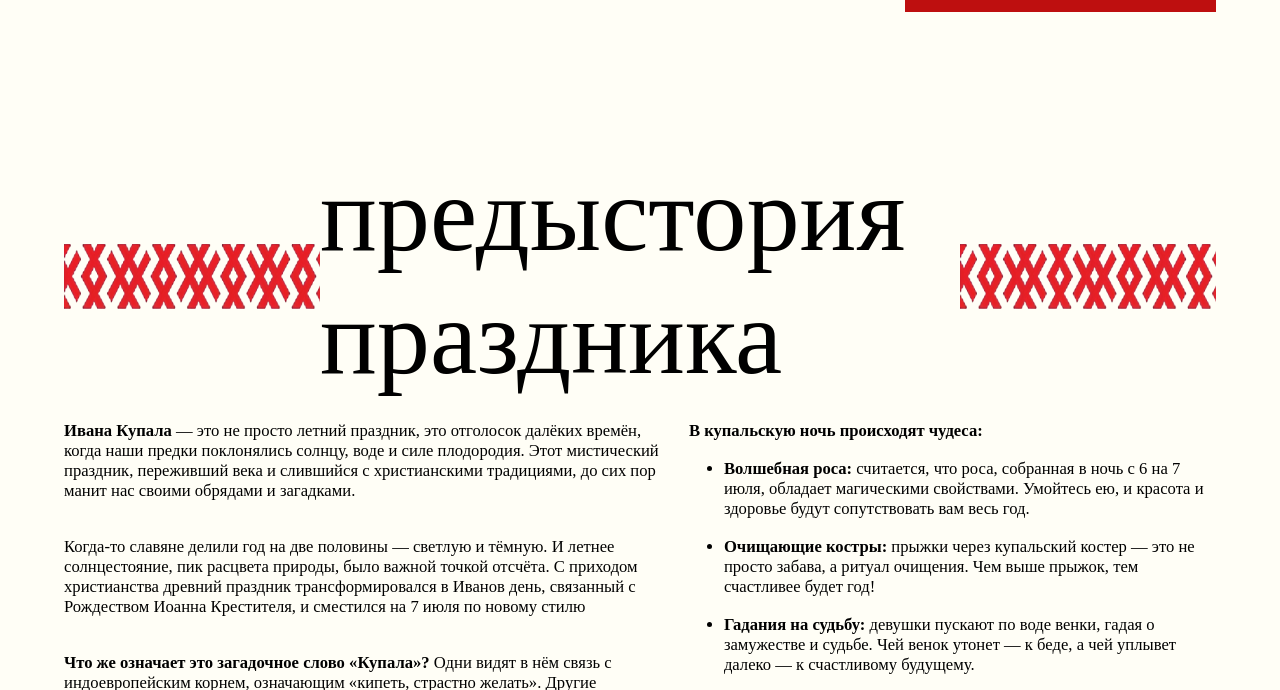
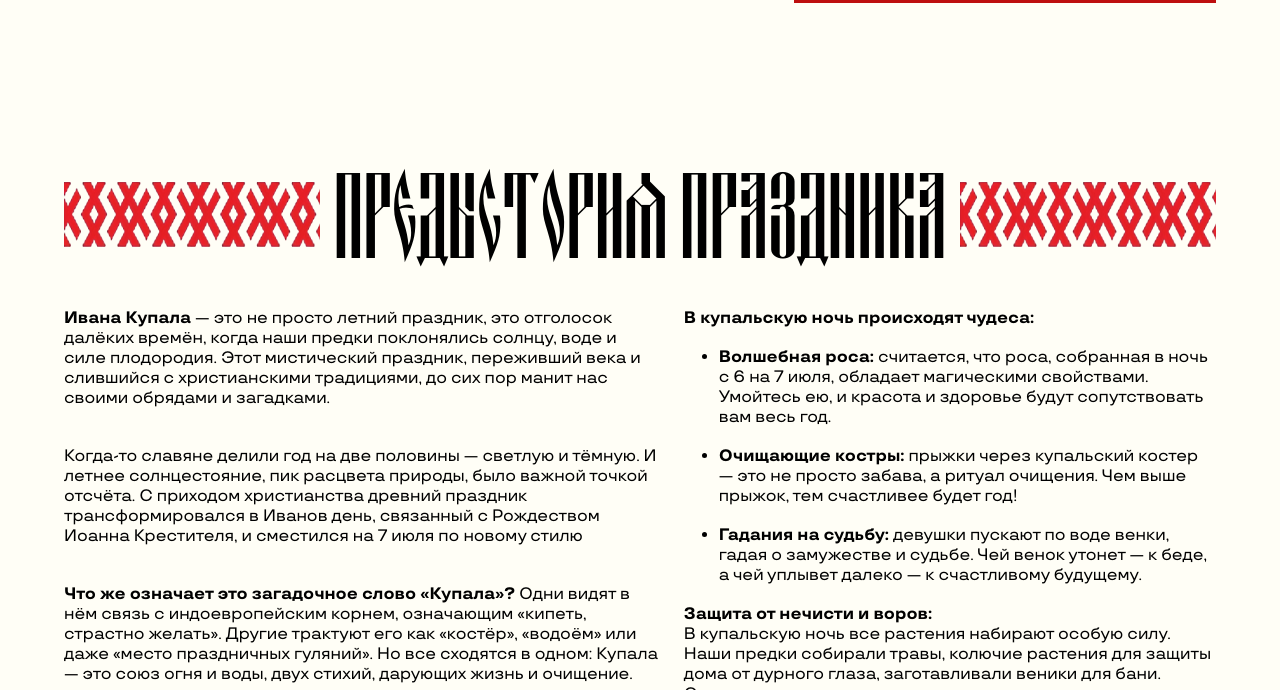
Before and after one commit to Egor-grig/Egor-grig.github.io, a plain HTML site: page Ivan_Kupala/ivan_kupala.html in a window 1280 px wide. Shown: the part 754-1444 px from the top of the page. Drawn offline with Linux system fonts and the light colour scheme.

Commit message:
add fonts

```diff
--- a/Ivan_Kupala/ivan_kupala.css
+++ b/Ivan_Kupala/ivan_kupala.css
@@ -1,3 +1,32 @@
+@font-face {
+    font-family: 'SPSL RussiaChurch';
+    src: url("../fonts/spslrussiachurch.otf") format("truetype");
+}
+
+@font-face {
+    font-family: 'TT Travels';
+    src: url("../fonts/TT_Travels-Regular.otf") format("opentype");
+    font-weight: 400;
+}
+
+@font-face {
+    font-family: 'TT Travels';
+    src: url("../fonts/TT_Travels-Medium.otf") format("opentype");
+    font-weight: 500;
+}
+
+@font-face {
+    font-family: 'TT Travels';
+    src: url("../fonts/TT_Travels-DemiBold.otf") format("opentype");
+    font-weight: 600;
+}
+
+@font-face {
+    font-family: 'TT Travels';
+    src: url("../fonts/TT_Travels-Bold.otf") format("opentype");
+    font-weight: 700;
+}
+
 *{
     margin: 0;
     padding: 0;
@@ -412,7 +441,7 @@ footer{
     }
 
     .link-container-adapt p{
-        font-family: SPSL RussiaChurch;
+        font-family: 'SPSL RussiaChurch';
         font-size: 126px;
         line-height: 84%;
         text-align: right;
@@ -436,7 +465,7 @@ footer{
         width: 91vw;
     }
     .card-text{
-        font-family: TT Travels;
+        font-family: 'TT Travels';
         font-weight: 600;
         font-size: 16px;
         margin: 0;
@@ -460,14 +489,14 @@ footer{
     }
 
     .holiday-text{
-        font-family: SPSL RussiaChurch;
+        font-family: 'SPSL RussiaChurch';
         font-weight: 400;
         font-size: 96px;
         line-height: 100%;
     }
 
     .left-text{
-        font-family: TT Travels;
+        font-family: 'TT Travels';
         font-size: 16px;
         line-height: 129%;
         letter-spacing: 0%;
@@ -499,7 +528,7 @@ footer{
     }
 
     .my-trip-adapt p{
-        font-family: SPSL RussiaChurch;
+        font-family: 'SPSL RussiaChurch';
         font-weight: 400;
         font-size: 24vw;
         line-height: 100%;
@@ -604,7 +633,7 @@ footer{
     }
 
     .section-third-text{
-        font-family: TT Travels;
+        font-family: 'TT Travels';
         font-size: 16px;
         line-height: 100%;
         letter-spacing: 0%;
@@ -640,7 +669,7 @@ footer{
     }
 
     .section-fourth-text{
-        font-family: TT Travels;
+        font-family: 'TT Travels';
         font-size: 16px;
         line-height: 100%;
         letter-spacing: 0%;
--- a/Kaluga/kaluga.css
+++ b/Kaluga/kaluga.css
@@ -1,3 +1,32 @@
+@font-face {
+    font-family: 'SPSL RussiaChurch';
+    src: url("../fonts/spslrussiachurch.otf") format("truetype");
+}
+
+@font-face {
+    font-family: 'TT Travels';
+    src: url("../fonts/TT_Travels-Regular.otf") format("opentype");
+    font-weight: 400;
+}
+
+@font-face {
+    font-family: 'TT Travels';
+    src: url("../fonts/TT_Travels-Medium.otf") format("opentype");
+    font-weight: 500;
+}
+
+@font-face {
+    font-family: 'TT Travels';
+    src: url("../fonts/TT_Travels-DemiBold.otf") format("opentype");
+    font-weight: 600;
+}
+
+@font-face {
+    font-family: 'TT Travels';
+    src: url("../fonts/TT_Travels-Bold.otf") format("opentype");
+    font-weight: 700;
+}
+
 *{
     margin: 0;
     padding: 0;
@@ -353,7 +382,7 @@ footer{
     }
 
     .link-container-adapt p{
-        font-family: SPSL RussiaChurch;
+        font-family: 'SPSL RussiaChurch';
         font-size: 126px;
         line-height: 84%;
     }
@@ -376,7 +405,7 @@ footer{
         width: 91vw;
     }
     .card-text{
-        font-family: TT Travels;
+        font-family: 'TT Travels';
         font-weight: 600;
         font-size: 16px;
         margin: 0;
@@ -396,7 +425,7 @@ footer{
         margin-bottom: 24px;
     }
     .holiday-container-adapt p{
-        font-family: SPSL RussiaChurch;
+        font-family: 'SPSL RussiaChurch';
         font-size: 24vw;
         line-height: 100%;
     }
@@ -430,7 +459,7 @@ footer{
     }
 
     .img-text{
-        font-family: TT Travels;
+        font-family: 'TT Travels';
         font-weight: 700;
         font-size: 24px;
         line-height: 100%;
@@ -439,7 +468,7 @@ footer{
     }
 
     .under-text{
-        font-family: TT Travels;
+        font-family: 'TT Travels';
         font-weight: 600;
         font-size: 16px;
         line-height: 100%;
--- a/Suzdal/suzdal.css
+++ b/Suzdal/suzdal.css
@@ -1,3 +1,32 @@
+@font-face {
+    font-family: 'SPSL RussiaChurch';
+    src: url("../fonts/spslrussiachurch.otf") format("truetype");
+}
+
+@font-face {
+    font-family: 'TT Travels';
+    src: url("../fonts/TT_Travels-Regular.otf") format("opentype");
+    font-weight: 400;
+}
+
+@font-face {
+    font-family: 'TT Travels';
+    src: url("../fonts/TT_Travels-Medium.otf") format("opentype");
+    font-weight: 500;
+}
+
+@font-face {
+    font-family: 'TT Travels';
+    src: url("../fonts/TT_Travels-DemiBold.otf") format("opentype");
+    font-weight: 600;
+}
+
+@font-face {
+    font-family: 'TT Travels';
+    src: url("../fonts/TT_Travels-Bold.otf") format("opentype");
+    font-weight: 700;
+}
+
 *{
     margin: 0;
     padding: 0;
@@ -370,7 +399,7 @@ footer{
     }
 
     .link-container-adapt p{
-        font-family: SPSL RussiaChurch;
+        font-family: 'SPSL RussiaChurch';
         font-size: 126px;
         line-height: 84%;
     }
@@ -393,7 +422,7 @@ footer{
         width: 91vw;
     }
     .card-text{
-        font-family: TT Travels;
+        font-family: 'TT Travels';
         font-weight: 600;
         font-size: 16px;
         margin: 0;
@@ -413,7 +442,7 @@ footer{
         margin-bottom: 24px;
     }
     .holiday-container-adapt p{
-        font-family: SPSL RussiaChurch;
+        font-family: 'SPSL RussiaChurch';
         font-size: 24vw;
         line-height: 100%;
     }
@@ -447,7 +476,7 @@ footer{
     }
 
     .img-text{
-        font-family: TT Travels;
+        font-family: 'TT Travels';
         font-weight: 700;
         font-size: 24px;
         line-height: 100%;
@@ -456,7 +485,7 @@ footer{
     }
 
     .under-text{
-        font-family: TT Travels;
+        font-family: 'TT Travels';
         font-weight: 600;
         font-size: 16px;
         line-height: 100%;
--- a/Svyatki/svyatki.css
+++ b/Svyatki/svyatki.css
@@ -1,3 +1,32 @@
+@font-face {
+    font-family: 'SPSL RussiaChurch';
+    src: url("../fonts/spslrussiachurch.otf") format("truetype");
+}
+
+@font-face {
+    font-family: 'TT Travels';
+    src: url("../fonts/TT_Travels-Regular.otf") format("opentype");
+    font-weight: 400;
+}
+
+@font-face {
+    font-family: 'TT Travels';
+    src: url("../fonts/TT_Travels-Medium.otf") format("opentype");
+    font-weight: 500;
+}
+
+@font-face {
+    font-family: 'TT Travels';
+    src: url("../fonts/TT_Travels-DemiBold.otf") format("opentype");
+    font-weight: 600;
+}
+
+@font-face {
+    font-family: 'TT Travels';
+    src: url("../fonts/TT_Travels-Bold.otf") format("opentype");
+    font-weight: 700;
+}
+
 *{
     margin: 0;
     padding: 0;
@@ -399,7 +428,7 @@ footer{
     }
 
     .link-container-adapt p{
-        font-family: SPSL RussiaChurch;
+        font-family: 'SPSL RussiaChurch';
         font-size: 126px;
         line-height: 84%;
         text-align: right;
@@ -423,7 +452,7 @@ footer{
         width: 91vw;
     }
     .card-text{
-        font-family: TT Travels;
+        font-family: 'TT Travels';
         font-weight: 600;
         font-size: 16px;
         margin: 0;
@@ -447,14 +476,14 @@ footer{
     }
 
     .holiday-text{
-        font-family: SPSL RussiaChurch;
+        font-family: 'SPSL RussiaChurch';
         font-weight: 400;
         font-size: 96px;
         line-height: 100%;
     }
 
     .left-text{
-        font-family: TT Travels;
+        font-family: 'TT Travels';
         font-size: 16px;
         line-height: 129%;
         letter-spacing: 0%;
@@ -486,7 +515,7 @@ footer{
     }
 
     .my-trip-adapt p{
-        font-family: SPSL RussiaChurch;
+        font-family: 'SPSL RussiaChurch';
         font-weight: 400;
         font-size: 24vw;
         line-height: 100%;
@@ -604,7 +633,7 @@ footer{
     }
 
     .section-third-text{
-        font-family: TT Travels;
+        font-family: 'TT Travels';
         font-size: 16px;
         line-height: 100%;
         letter-spacing: 0%;
@@ -639,7 +668,7 @@ footer{
     }
 
     .section-fourth-text{
-        font-family: TT Travels;
+        font-family: 'TT Travels';
         font-size: 16px;
         line-height: 100%;
         letter-spacing: 0%;
--- a/error.css
+++ b/error.css
@@ -1,3 +1,32 @@
+@font-face {
+    font-family: 'SPSL RussiaChurch';
+    src: url("../fonts/spslrussiachurch.otf") format("truetype");
+}
+
+@font-face {
+    font-family: 'TT Travels';
+    src: url("../fonts/TT_Travels-Regular.otf") format("opentype");
+    font-weight: 400;
+}
+
+@font-face {
+    font-family: 'TT Travels';
+    src: url("../fonts/TT_Travels-Medium.otf") format("opentype");
+    font-weight: 500;
+}
+
+@font-face {
+    font-family: 'TT Travels';
+    src: url("../fonts/TT_Travels-DemiBold.otf") format("opentype");
+    font-weight: 600;
+}
+
+@font-face {
+    font-family: 'TT Travels';
+    src: url("../fonts/TT_Travels-Bold.otf") format("opentype");
+    font-weight: 700;
+}
+
 *{
     margin: 0;
     padding: 0;
--- a/maslenitsa/maslenitsa.css
+++ b/maslenitsa/maslenitsa.css
@@ -1,3 +1,32 @@
+@font-face {
+    font-family: 'SPSL RussiaChurch';
+    src: url("../fonts/spslrussiachurch.otf") format("truetype");
+}
+
+@font-face {
+    font-family: 'TT Travels';
+    src: url("../fonts/TT_Travels-Regular.otf") format("opentype");
+    font-weight: 400;
+}
+
+@font-face {
+    font-family: 'TT Travels';
+    src: url("../fonts/TT_Travels-Medium.otf") format("opentype");
+    font-weight: 500;
+}
+
+@font-face {
+    font-family: 'TT Travels';
+    src: url("../fonts/TT_Travels-DemiBold.otf") format("opentype");
+    font-weight: 600;
+}
+
+@font-face {
+    font-family: 'TT Travels';
+    src: url("../fonts/TT_Travels-Bold.otf") format("opentype");
+    font-weight: 700;
+}
+
 *{
     margin: 0;
     padding: 0;
@@ -469,7 +498,7 @@ footer{
     }
 
     .link-container-adapt p{
-        font-family: SPSL RussiaChurch;
+        font-family: 'SPSL RussiaChurch';
         font-size: 126px;
         line-height: 84%;
         text-align: right;
@@ -493,7 +522,7 @@ footer{
         width: 91vw;
     }
     .card-text{
-        font-family: TT Travels;
+        font-family: 'TT Travels';
         font-weight: 600;
         font-size: 16px;
         margin: 0;
@@ -524,7 +553,7 @@ footer{
     }
 
     .left-text{
-        font-family: TT Travels;
+        font-family: 'TT Travels';
         font-size: 16px;
         line-height: 129%;
         letter-spacing: 0%;
@@ -556,7 +585,7 @@ footer{
     }
 
     .my-trip-adapt p{
-        font-family: SPSL RussiaChurch;
+        font-family: 'SPSL RussiaChurch';
         font-weight: 400;
         font-size: 24vw;
         line-height: 100%;
@@ -674,7 +703,7 @@ footer{
     }
 
     .section-third-text{
-        font-family: TT Travels;
+        font-family: 'TT Travels';
         font-size: 16px;
         line-height: 100%;
         letter-spacing: 0%;
@@ -709,7 +738,7 @@ footer{
     }
 
     .section-fourth-text{
-        font-family: TT Travels;
+        font-family: 'TT Travels';
         font-size: 16px;
         line-height: 100%;
         letter-spacing: 0%;
--- a/style.css
+++ b/style.css
@@ -1,3 +1,32 @@
+@font-face {
+    font-family: 'SPSL RussiaChurch';
+    src: url("../fonts/spslrussiachurch.otf") format("truetype");
+}
+
+@font-face {
+    font-family: 'TT Travels';
+    src: url("../fonts/TT_Travels-Regular.otf") format("opentype");
+    font-weight: 400;
+}
+
+@font-face {
+    font-family: 'TT Travels';
+    src: url("../fonts/TT_Travels-Medium.otf") format("opentype");
+    font-weight: 500;
+}
+
+@font-face {
+    font-family: 'TT Travels';
+    src: url("../fonts/TT_Travels-DemiBold.otf") format("opentype");
+    font-weight: 600;
+}
+
+@font-face {
+    font-family: 'TT Travels';
+    src: url("../fonts/TT_Travels-Bold.otf") format("opentype");
+    font-weight: 700;
+}
+
 *{
     margin: 0;
     padding: 0;
@@ -671,7 +700,7 @@ footer{
         margin-bottom: 24px;
     }
     .for-you-adapt p{
-        font-family: SPSL RussiaChurch;
+        font-family: 'SPSL RussiaChurch';
         font-weight: 400;
         font-size: 21vw;
         line-height: 87px;
@@ -688,7 +717,7 @@ footer{
         flex-direction: column;
         justify-content: space-between;
         color: #fff;
-        font-family: TT Travels;
+        font-family: 'TT Travels';
         font-weight: 600;
         font-size: 2vw;
     }
@@ -720,7 +749,7 @@ footer{
     }
 
     .test-adapt p{
-        font-family: TT Travels;
+        font-family: 'TT Travels';
         font-weight: 600;
         font-size: 24px;
         margin-bottom: 16px;
```
Also changed, not shown: fonts/TT_Travels-Bold.otf (added), fonts/TT_Travels-DemiBold.otf (added), fonts/TT_Travels-Medium.otf (added), fonts/TT_Travels-Regular.otf (added), fonts/spslrussiachurch.otf (added).
